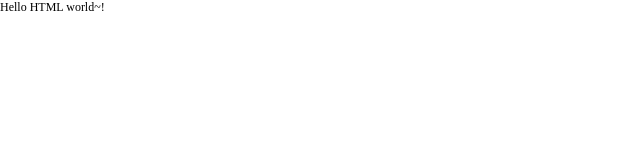
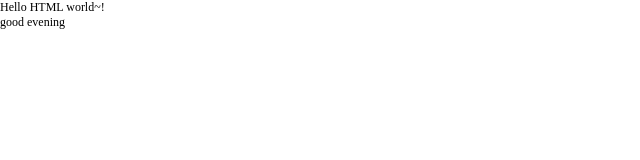
Before and after one commit to leona-kr/leona-kr.github.io, a plain HTML site: page index.html in a window 1280 px wide. Shown: the full height of the page, 0-640 px from the left. Drawn offline with Linux system fonts and the light colour scheme.

Commit message:
studying

```diff
--- a/index.html
+++ b/index.html
@@ -7,6 +7,9 @@
 </head>
 
 <body>
-<div>Hello HTML world~!</div>
+<div>
+  Hello HTML world~!<br>
+  good evening<br>
+</div>
 </body>
 </html>
```
